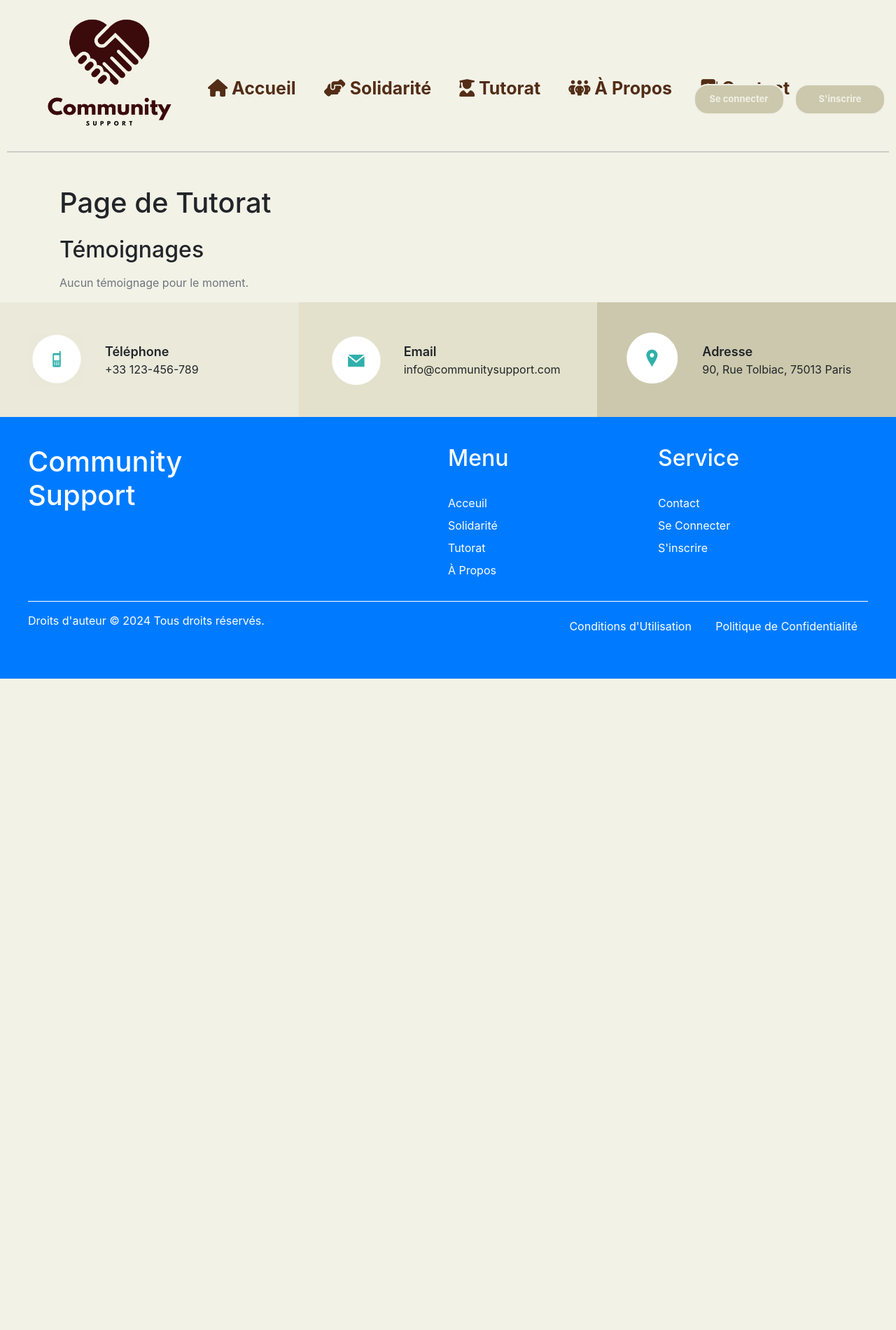
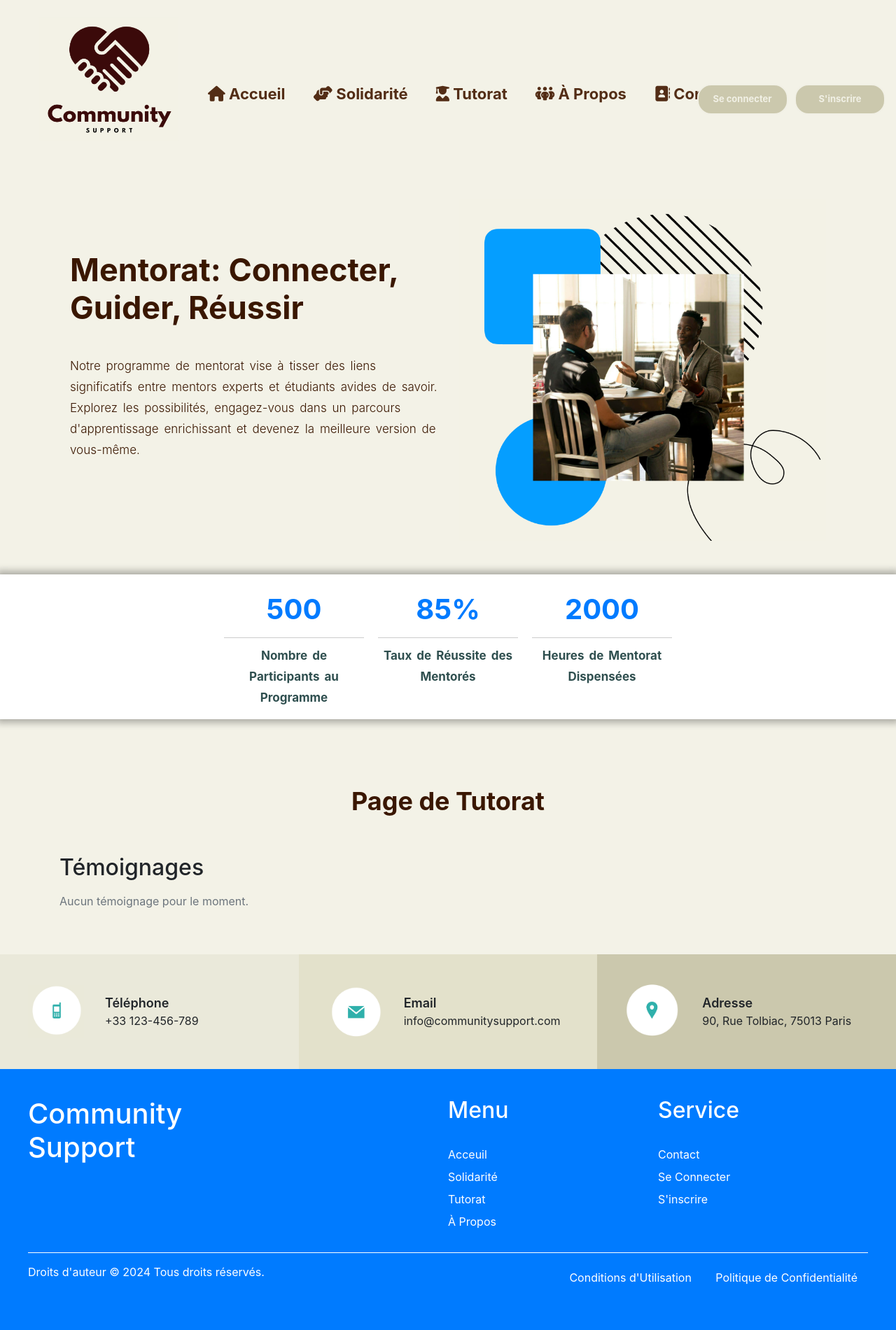
Before and after one commit to lilHmidou/community_support, a Symfony app: template templates/tutorat/homeTutorat.html.twig in a window 1280 px wide. Shown: the whole page at 70% size. Before the commit the page ends 970 px from the top, so only its background shows below. Run offline with Twig, Linux system fonts and the light colour scheme; the template is opened without the code that fills it, so the values that code supplies are empty; style sheets or scripts are compiled from the project's sources; some libraries are stand-ins or nearby versions.

Commit message:
“tutorat”

```diff
--- a/assets/styles/header.css
+++ b/assets/styles/header.css
@@ -5,6 +5,7 @@
     position: sticky;
     top: 0;
     z-index: 1200; /* Make sure it's above other content */
+    padding: 10px 0;
 }
 
 .header nav {
@@ -15,6 +16,7 @@
     position: sticky; /* Sticky positioning */
     top: 0; /* Sticks to the top */
     z-index: 1200; /* Bootstrap's navbar z-index is 1030, adjust accordingly */
+    height: 50px; /* Reduced height */
 }
 
 /* Reset the styles for Bootstrap's nav if they are causing conflicts */
@@ -34,7 +36,7 @@
 /* Sélecteur d'élément */
 nav a {
     color: rgba(70, 30, 5, 0.93);
-    font-size: 25px;
+    font-size: 22px;
     height: 10px;
     font-weight: bold;
     padding: 20px;
@@ -58,7 +60,7 @@ nav a {
     font-size: 13px;
     border: 2px solid #F1F0E5;
     font-weight: bold;
-    margin: 22px 15px 0 -5px;
+    margin: 22px 15px 0 -10px;
 }
 
 .btn-header:hover {
--- /dev/null
+++ b/assets/styles/tutorat.css
@@ -0,0 +1,72 @@
+.container {
+    background-color: #F3F2E7;
+}
+
+.row {
+    margin-top: 10px;
+}
+
+.title1 {
+    color: #3A1700;
+    font-weight: 700; /* bold */
+    font-size: 45px;
+}
+
+.text1 {
+    color: #3A1700; /* Set color to dark brown for general .text1 elements */
+    font-weight: 300; /* Unified font-weight to bold */
+    font-size: 17px; /* Standardized font-size */
+    margin-top: 0.5em; /* Uniform margin-top */
+    line-height: 30px; /* Added line-height from previous class */
+    word-spacing: 3px;
+    align-items: center;
+}
+
+.col-md-6 img {
+    margin-top: 0; /* Value adjusted as needed to align with the text */
+}
+
+.table-container0 {
+    display: grid;
+    grid-template-columns: repeat(3, 200px);
+    gap: 20px; /* Adds space between cells */
+    justify-content: center; /* Horizontally centers */
+    box-shadow: 0 0 10px 5px rgba(0, 0, 0, 0.3); /* Shadow effect */
+}
+
+.white h4, .white h3 {
+    color: #3A1700;
+    font-weight: 700;
+    font-size: 30px; /* Adjustable to preference */
+    margin-top: 0.5em; /* Adds space above the paragraph */
+    line-height: 35px; /* Adds line height */
+    word-spacing: 3px;
+    text-align: center;
+}
+
+.number {
+    color: #007BFF;
+    font-weight: bold;
+    font-size: 40px;
+    border-bottom: 1px solid #cccccc; /* Light grey border as a separator */
+    padding-bottom: 10px; /* Space between the number and the border */
+    margin-bottom: 10px; /* Space between the border and the text below */
+}
+
+.table-text1 { /* Specific class for text inside .table-container0 */
+    font-weight: bold;
+    color: darkslategrey; /* Set to a different color for distinction */
+}
+
+.col1 {
+    text-align: center;
+    margin-top: 10%;
+}
+
+.container.mt-5 h1 {
+    font-weight: bold;        /* Sets the font weight to bold */
+    text-align: center;       /* Aligns the text to the center */
+    color: #3A1700;           /* Sets the color */
+    font-size: 36px;          /* Sets the font size to 32px */
+    padding-bottom: 30px;     /* Adds padding at the bottom */
+}
--- a/templates/fragments/header.html.twig
+++ b/templates/fragments/header.html.twig
@@ -114,7 +114,7 @@
                 <button class="btn-header tutorat-btn active">Mentor</button>
             {% endif %}
         </nav>
-        <hr class="separator" style="margin-top: 134px;">
+        <hr class="separator" style="margin-top: 100px;">
 
     {% else %}
         {# Afficher les boutons pour les utilisateurs non connectés #}
@@ -126,7 +126,7 @@
                 <button class="btn-header">S'inscrire</button>
             </a>
         </div>
-        <hr class="separator">
+
     {% endif %}
 </header>
 
--- a/templates/tutorat/homeTutorat.html.twig
+++ b/templates/tutorat/homeTutorat.html.twig
@@ -1,7 +1,51 @@
 {% extends 'base.html.twig' %}
 
 {% block title %}Page de Tutorat{% endblock %}
+
+{% block stylesheets %}
+    {{ parent() }}
+    <link rel="stylesheet" href="https://cdn.jsdelivr.net/npm/bootstrap@5.1.3/dist/css/bootstrap.min.css">
+    <link rel="stylesheet" href="{{ asset('styles/tutorat.css') }}">
+{% endblock %}
+
 {% block body %}
+
+    <div class="container">
+        <br><br>
+        <div class="row align-items-center">
+            <div class="col-md-6">
+                <h1 class="title1">Mentorat:  Connecter, Guider, Réussir
+                </h1><br>
+                <p class="text1">Notre programme de mentorat vise à tisser des liens significatifs entre mentors experts
+                    et étudiants avides de savoir. Explorez les possibilités, engagez-vous dans un parcours d'apprentissage
+                    enrichissant et devenez la meilleure version de vous-même.</p><br>
+            </div>
+            <div class="col-md-6 d-flex align-items-center justify-content-center">
+                <br>
+                <img src="{{ asset ('images/tutorat/tutorat.jpeg') }}" class="img-fluid" alt="Image" width="550" height="200">
+            </div>
+        </div>
+        <br><br>
+    </div>
+
+    <div class= "white" style="background-color: white;">
+        <div class="table-container0">
+            <div class="col1">
+                <p class="number">500</p>
+                <p class="text1 table-text1">Nombre de Participants au Programme</p>
+            </div>
+            <div class="col1">
+                <p class="number">85%</p>
+                <p class="text1 table-text1">Taux de Réussite des Mentorés</p>
+            </div>
+            <div class="col1">
+                <p class="number">2000</p>
+                <p class="text1 table-text1">Heures de Mentorat Dispensées</p>
+            </div>
+        </div>
+    </div>
+    <br><br>
+
     <div class="container mt-5">
         <h1 class="mb-4">Page de Tutorat</h1>
         <div class="button-wrapper mb-4">
@@ -22,23 +66,9 @@
                 </div>
             {% else %}
                 <p class="text-muted">Aucun témoignage pour le moment.</p>
+                <br>
+                <br>
             {% endfor %}
         </section>
     </div>
 {% endblock %}
-
-{% block stylesheets %}
-    <style>
-        .button-wrapper > a.btn {
-            margin-right: 10px;
-            text-decoration: none;
-        }
-        .card-body h5 {
-            font-size: 1.2rem;
-        }
-        .accordion-button:not(.collapsed) {
-            color: #0a58ca;
-            background-color: #e7f1ff;
-        }
-    </style>
-{% endblock %}
```
Also changed, not shown: assets/styles/home.css (+15 -0 lines), public/images/tutorat/tutorat.jpeg (added).
